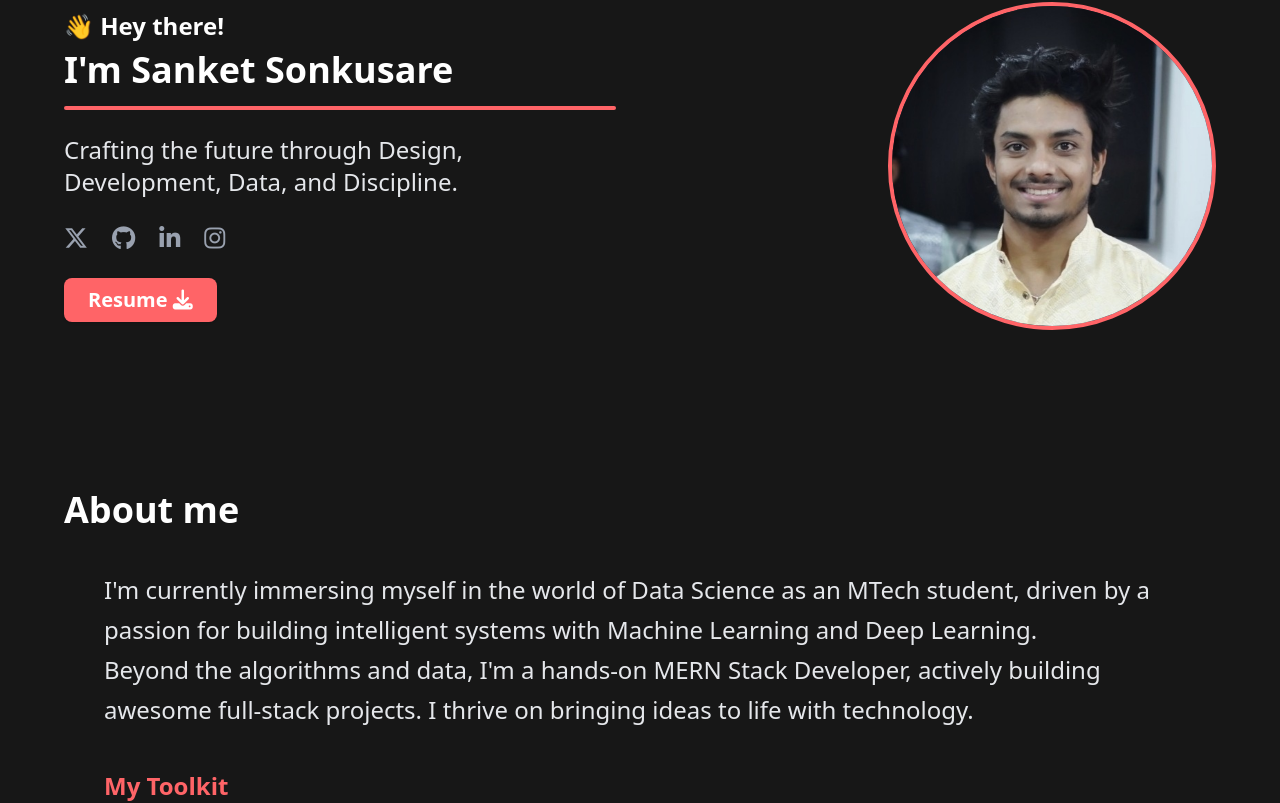
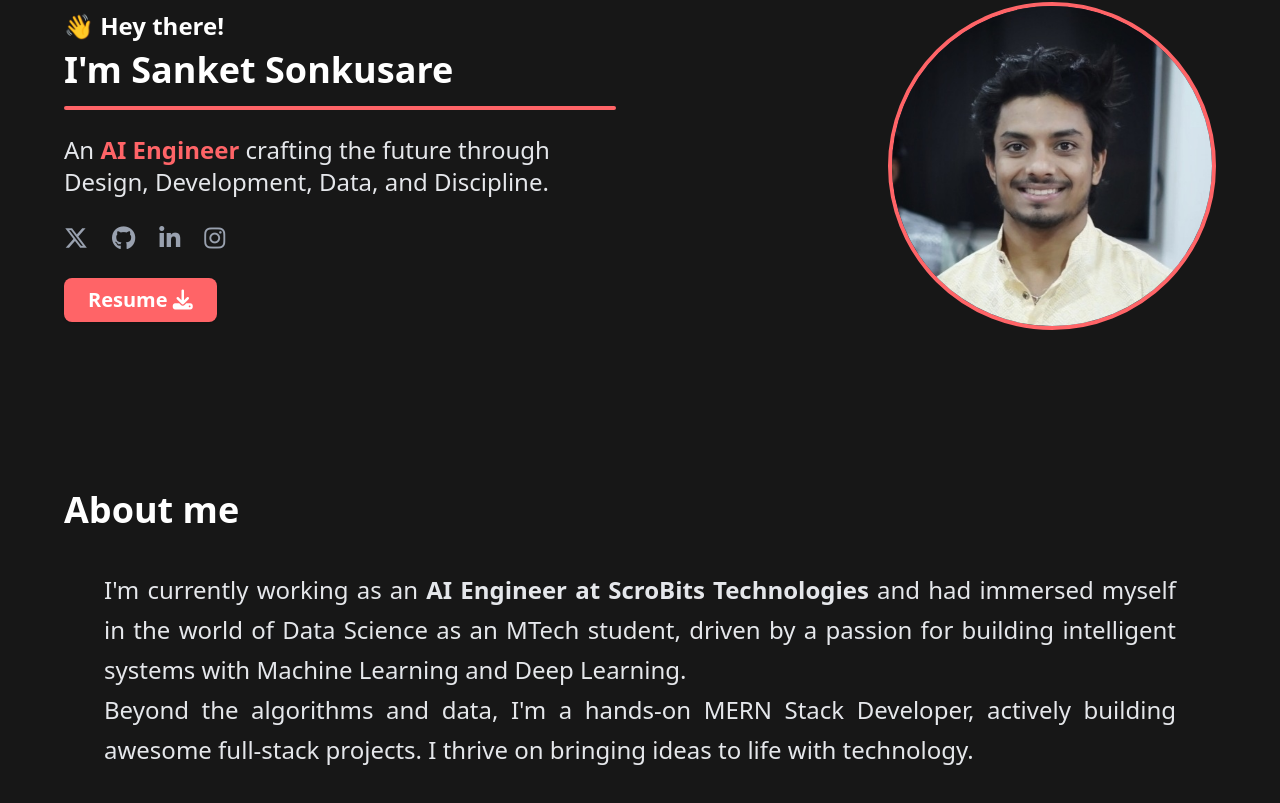
Before and after one commit to sanketsonkusare/portfolio, a React (Vite) app: page / in a window 1280 px wide. Shown: the part 238-1041 px from the top of the page. Built offline with nearby package versions, Linux system fonts and the light colour scheme.

Commit message:
Update Home component to reflect current role and enhance text styling

```diff
--- a/src/pages/Home.jsx
+++ b/src/pages/Home.jsx
@@ -16,7 +16,7 @@ function Home({ theme }) {
             </h1>
             <div className=" h-1 bg-red-400 rounded mb-6" />
             <p className={`text-sm md:text-2xl max-w-xl ${theme === "dark" ? "text-gray-200" : "text-gray-700"}`}>
-              Crafting the future through Design, Development, Data, and
+              An <span className="font-bold text-red-400">AI Engineer</span> crafting the future through Design, Development, Data, and
               Discipline.
             </p>
             {/* Social Icons */}
@@ -85,9 +85,9 @@ function Home({ theme }) {
           <h1 className={`text-2xl md:text-4xl font-bold mt-16 ${theme === "dark" ? "text-white" : "text-black"}`}>
             About me
           </h1>
-          <div className={`my-10 text-sm/5 md:text-2xl/10 mx-4 md:mx-10 ${theme === "dark" ? "text-gray-200" : "text-gray-700"}`}>
+          <div className={`my-10 text-sm/5 md:text-2xl/10 mx-4 md:mx-10 text-justify ${theme === "dark" ? "text-gray-200" : "text-gray-700"}`}>
             <p>
-              I'm currently immersing myself in the world of Data Science as an
+              I'm currently working as an <span className="font-bold">AI Engineer at ScroBits Technologies</span> and had immersed myself in the world of Data Science as an
               MTech student, driven by a passion for building intelligent
               systems with Machine Learning and Deep Learning.
             </p>
```
